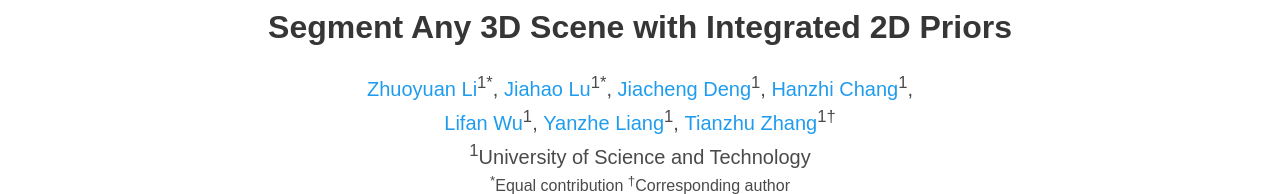
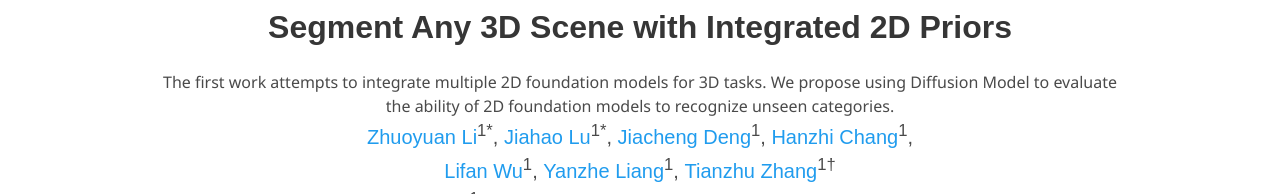
Before and after one commit to peoplelu/SAS.github.io, a plain HTML site: page index.html in a window 1280 px wide. Shown: the part 124-318 px from the top of the page. Drawn offline with nearby package versions, Linux system fonts and the light colour scheme; some icons are missing; a web font is replaced by a local one.

Commit message:
Update index.html

```diff
--- a/index.html
+++ b/index.html
@@ -92,6 +92,12 @@
           <!-- <h1 class="title is-1 publication-title">SAS</h1> -->
           <!-- <h1 class="title is-3 publication-title">Learning <span style="color: rgb(38, 195, 38);">Fine-Grained</span> <span style="color: rgb(0, 140, 255);">Class-Agnostic</span> 3D Segmentation<br>without Manual Labels</h1> -->
           <h1 class="title is-3 publication-title">Segment Any 3D Scene with Integrated 2D Priors</h1>
+
+          <div class="special-text">
+              The first work attempts to integrate multiple 2D foundation models for 3D tasks.
+              We propose using Diffusion Model to evaluate the ability of 2D foundation models
+              to recognize unseen categories.
+          </div>
           <!-- <div class="is-size-4"><b>ECCV 2024</b></div> -->
           <div class="is-size-5 publication-authors">
             <span class="author-block">
```
